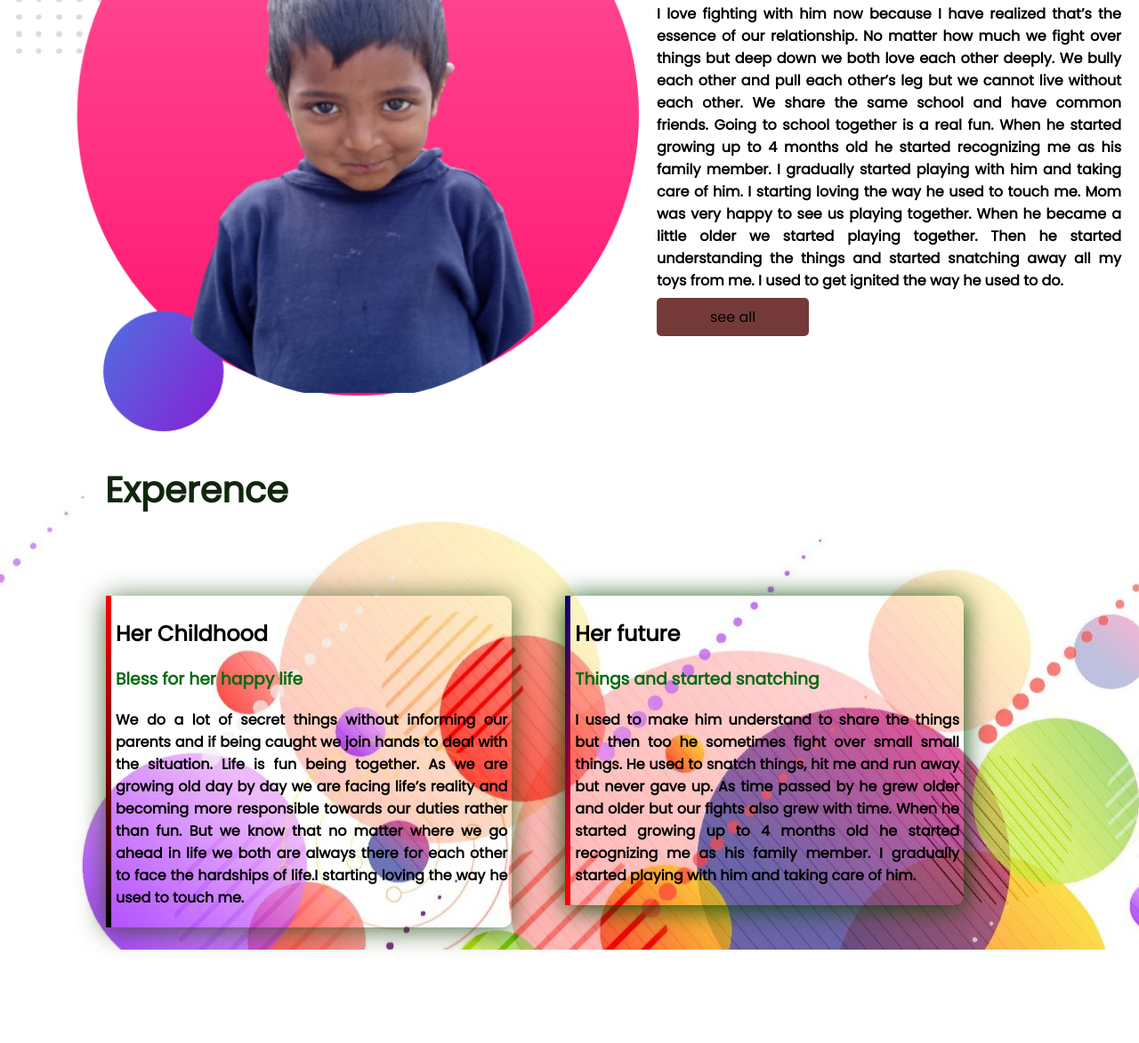
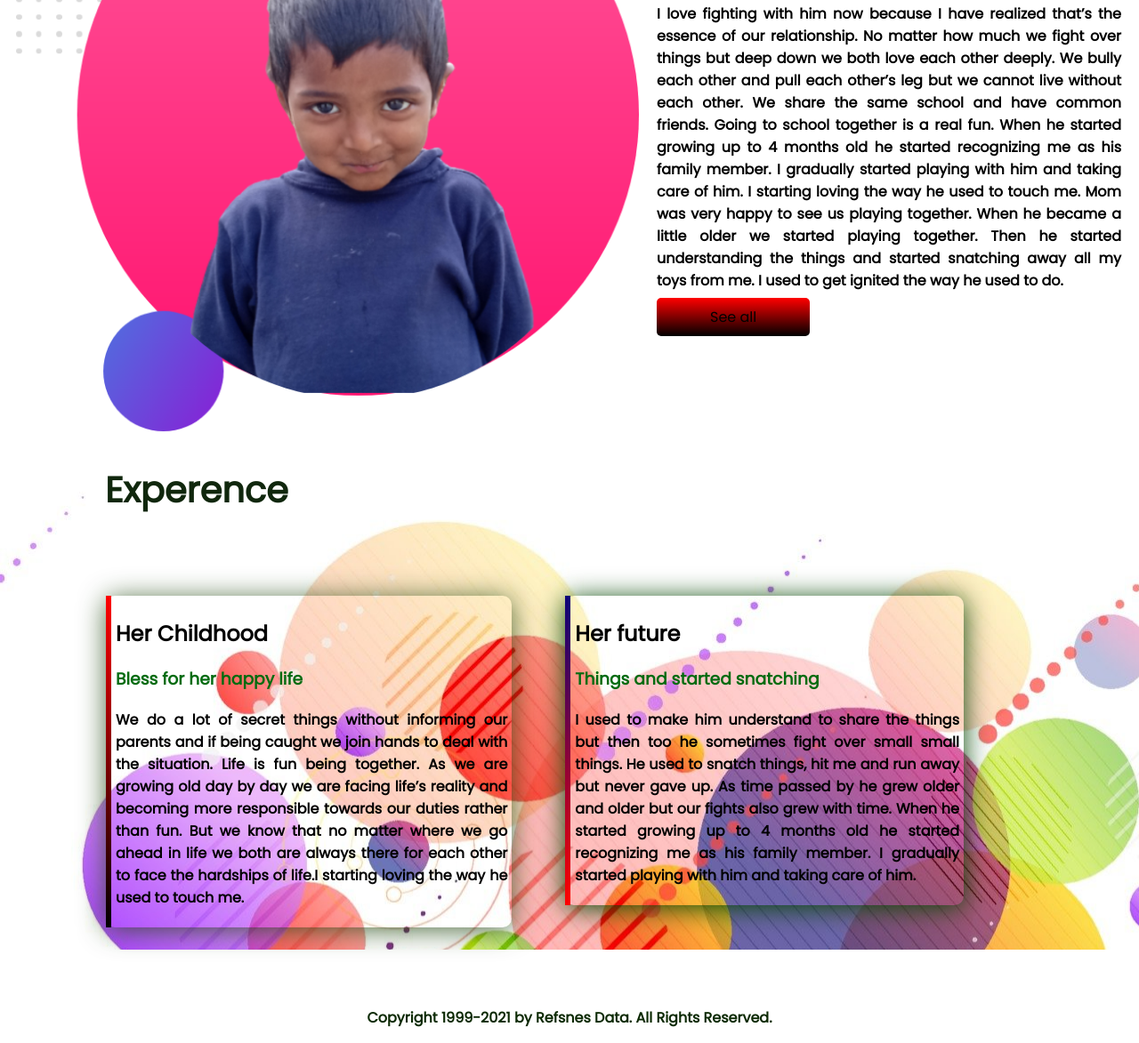
Before and after one commit to minhajulabedindev/just-profolio, a plain HTML site: page index.html in a window 1280 px wide. Shown: the part 1032-2205 px from the top of the page at 89% size. Before the commit the page ends 2164 px from the top, so only its background shows below. Drawn offline with Linux system fonts and the light colour scheme.

Commit message:
new-add-2

```diff
--- a/index.html
+++ b/index.html
@@ -108,6 +108,10 @@
 
         </div>
     </div>
+    <footer>
+        <p>Copyright 1999-2021 by Refsnes Data. All Rights Reserved.</p>
+    </footer>
+
 
 </body>
 
--- a/style.css
+++ b/style.css
@@ -48,10 +48,10 @@ a{
 
     color: rgb(0, 2, 1);
     padding: 10px 60px;
-    text-transform: lowercase;
+
     border-radius:5px ;
     text-decoration: none;
-    background-color:rgba(75, 1, 1, 0.774) ;
+    background-image: linear-gradient(red, black) ;
     font-weight: 500;
 
 }
@@ -132,3 +132,7 @@ h3{
     border-image-slice: 1;
 
 }
+footer p{
+    text-align: center;
+    color: rgb(11, 41, 2);
+}
```
